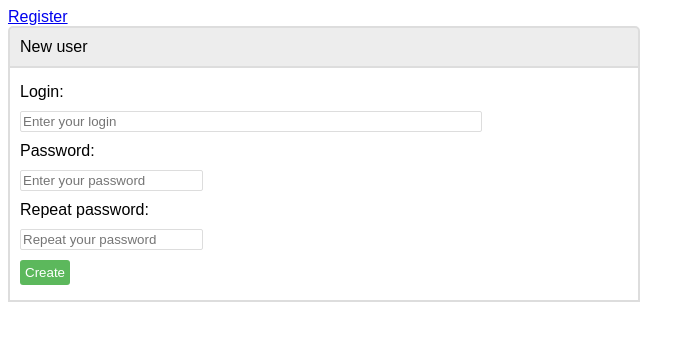
After one commit to kkdshka/TodoListWeb, a PHP site: template src/templates/user/new.twig in a window 1280 px wide. The commit adds this page. Shown: the top 341 px of the page, without its empty margins (0-695 px from the left). Run offline with PHP 8.4, Linux system fonts and the light colour scheme; the template is opened without the code that fills it, so the values that code supplies are empty; some libraries are stand-ins or nearby versions.

Commit message:
Registration added.

```diff
--- a/src/public/css/form.css
+++ b/src/public/css/form.css
@@ -11,6 +11,7 @@ form div {
 }
 
 .panel input[type="text"],
+.panel input[type="password"],
 .panel textarea,
 .panel select {
     border: 1px solid #dddddd;
--- a/src/templates/base.twig
+++ b/src/templates/base.twig
@@ -7,6 +7,7 @@
         {% block css %}{% endblock %}
     </head>
     <body>
+        <a title="Register" href="/?action=register">Register</a>
         {% for type, message in flash %}
             <div class="{{ type }}">{{ message }}</div>
         {% endfor %}
--- /dev/null
+++ b/src/templates/user/new.twig
@@ -0,0 +1,46 @@
+{% extends "base.twig" %}
+{% block title %}Creating new user{% endblock %}
+{% block css %}
+    <link rel="stylesheet" href="/public/css/form.css" />
+{% endblock %}
+{% block content %}
+    <div class="panel medium">
+        <div class="caption">New user</div>
+        <div class="panel-content">
+            <form action="/?action=register" method="POST">
+                {% for error in errors %}
+                <div class="error">{{ error }}</div>
+                {% endfor %}
+                <div><label for="login">Login:</label></div>
+                <div>
+                    <input
+                        type="text"
+                        id="login"
+                        name="login"
+                        placeholder="Enter your login"
+                        value="{{ user.login }}"
+                    />
+                </div>
+                <div><label for="password">Password:</label></div>
+                <div>
+                    <input
+                        type="password"
+                        id="password"
+                        name="password"
+                        placeholder="Enter your password"
+                    />
+                </div>
+                <div><label for="repeatPassword">Repeat password:</label></div>
+                <div>
+                    <input
+                        type="password"
+                        id="repeatPassword"
+                        name="repeatPassword"
+                        placeholder="Repeat your password"
+                    />
+                </div>
+                <div><input class="button create" type="submit" value="Create"></div>
+            </form>
+        </div>
+    </div>
+{% endblock %}
```
Also changed, not shown: src/Controller/UserController.php (added, +53 -0 lines), src/index.php (+24 -6 lines), 1 other file.
